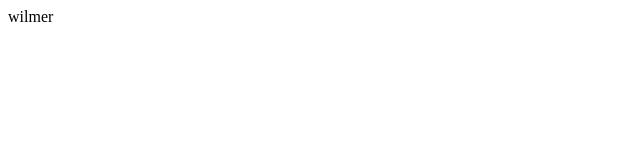
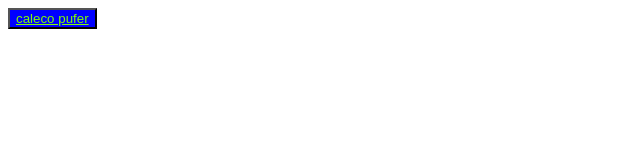
Before and after one commit to wilmer-aguirre-bejarano/doc-html, a plain HTML site: page enlases.html in a window 1280 px wide. Shown: the whole page, without its empty margins (0-640 px from the left). Drawn offline with Linux system fonts and the light colour scheme.

```diff
--- a/enlases.html
+++ b/enlases.html
@@ -4,9 +4,21 @@
     <meta charset="UTF-8">
     <meta name="viewport" content="width=device-width, initial-scale=1.0">
     <title>enlaces</title>
+    <style>
+        button{
+            background-color: blue;
+        }
+        a{
+            color: chartreuse;
+        }
+
+    </style>
 </head>
 <body>
-    <a>wilmer</a>
+    <button>
+        <a href="wapy.jpg">caleco pufer</a>
+    </button>
+
 
 </body>
 </html>
```
Also changed, not shown: enlaces2.html (added), enlaces3.html (added), wapy.jpg (added).
